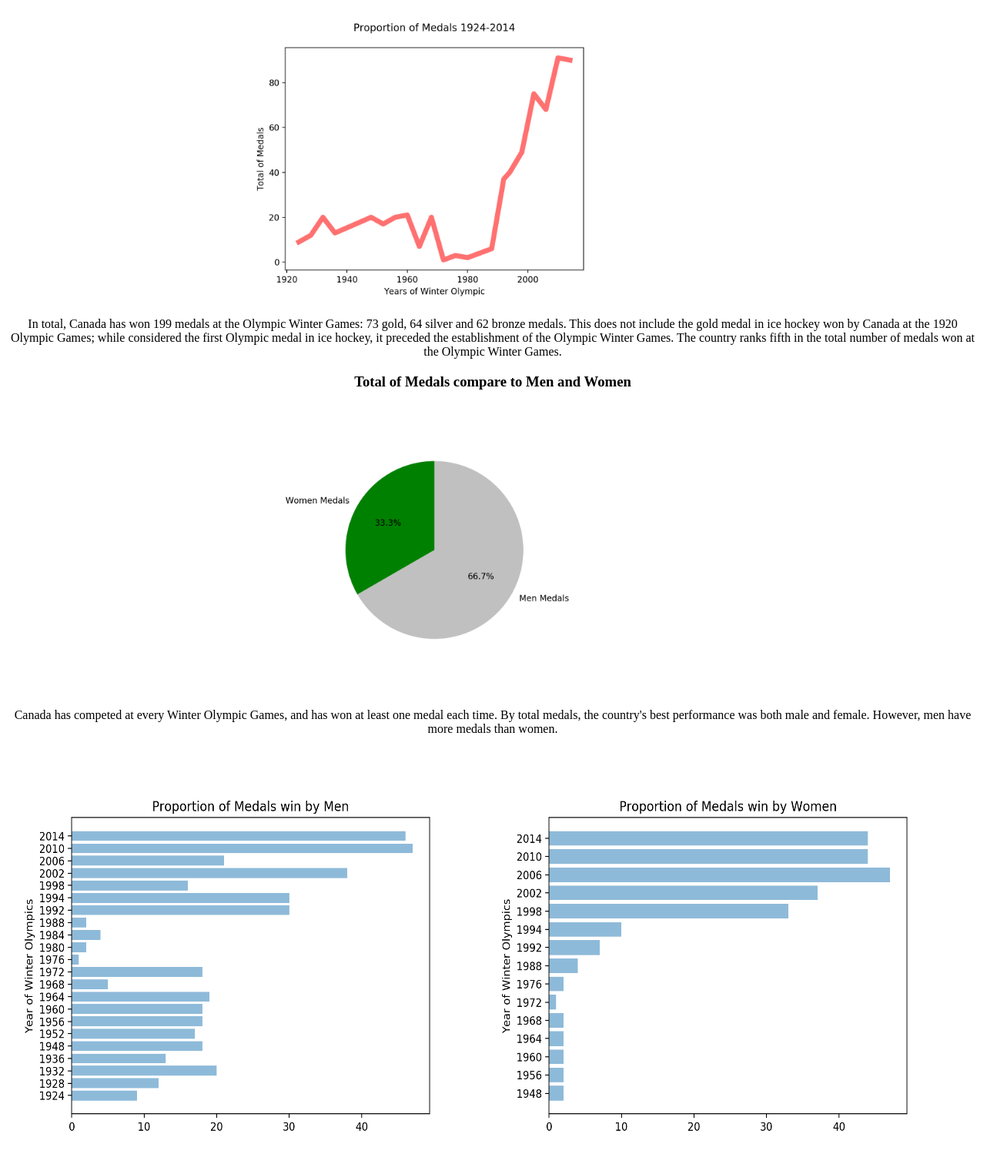
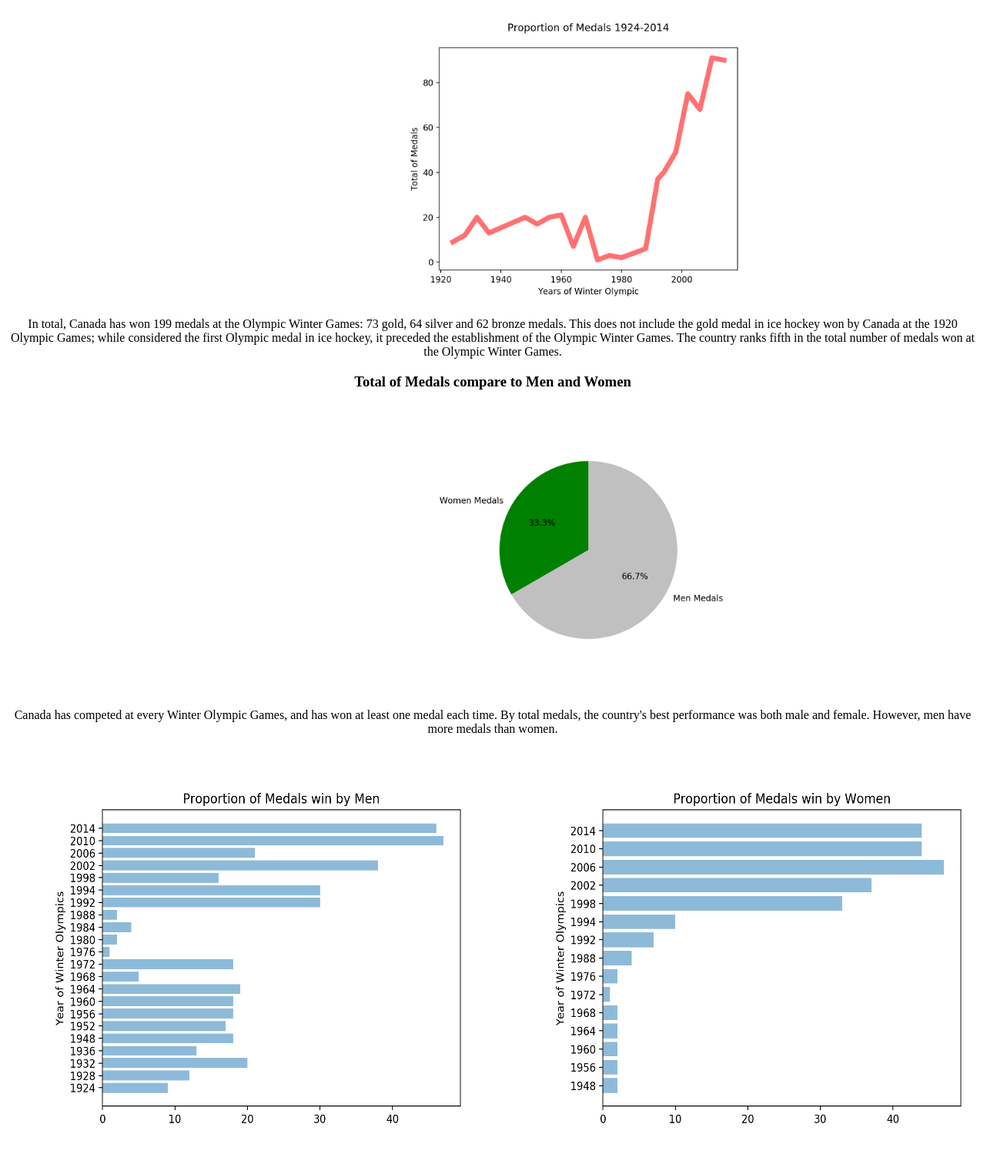
Before and after one commit to le72834/L_Le_HW4_Pt1, a plain HTML site: page index.html in a window 1280 px wide. Shown: the part 50-1562 px from the top of the page at 77% size, 1308 px wide, since content can reach past the window. Drawn offline with Linux system fonts and the light colour scheme.

Commit message:
addinginfo

```diff
--- a/css/main.css
+++ b/css/main.css
@@ -7,7 +7,7 @@ p {
 	text-align: center;
 }
 
-.MedalsbyYear {
+#MedalsbyYear {
 	margin: 0 auto;
 	display: flex;
 	flex-direction: row;
@@ -16,23 +16,23 @@ p {
 .box {
 	padding-top: 20px;
 	text-align: center;
-	margin: 10px;
+	margin-left: 50px;
 }
 
 h3 {
 	text-align: center;
 }
 
-.TotalMedalsbyYear img {
-	margin-left: 300px;
+#TotalMedalsbyYear img {
+	margin-left: 500px;
 }
 
-.total img {
-	margin-left: 300px;
+#total img {
+	margin-left: 500px;
 
 }
 
-.compare {
+#compare {
 	display: flex;
 	flex-direction: row;
 }
--- a/index.html
+++ b/index.html
@@ -8,19 +8,19 @@
 <body>
 	<main>
 		<header>
-			<section class="TotalMedalsbyYear">
+			<section id="TotalMedalsbyYear">
 				<h2> From 1924 to 2014, Canada has achieved a lot of medals.</h2>
 				<img src="images/Medals_1924_2014.png" alt="Line chart of medals from 1924 to 2014" width="500">
 				<p>In total, Canada has won 199 medals at the Olympic Winter Games: 73 gold, 64 silver and 62 bronze medals. This does not include the gold medal in ice hockey won by Canada at the 1920 Olympic Games; while considered the first Olympic medal in ice hockey, it preceded the establishment of the Olympic Winter Games. The country ranks fifth in the total number of medals won at the Olympic Winter Games.</p>
 
 			</section>
-			<section class="total">
+			<section id="total">
 				<h3>Total of Medals compare to Men and Women </h3>
 				<img src="images/Total_Medals.png" alt="Pie Chart about total of medals" width="500">
 				<p>Canada has competed at every Winter Olympic Games, and has won at least one medal each time. By total medals, the country's best performance was both male and female. However, men have more medals than women.</p>
 
 			</section>
-			<section class="MedalsbyYear">
+			<section id="MedalsbyYear">
 
 				<section class="box">
 
@@ -30,14 +30,14 @@
 					<img src="images/Women_Medals_By_Year.png" alt="Bar chart about women medals" width="600" height="500">
 				</section>
 			</section>
-			<section class="Text">
+			<section id="Text">
 				<h3>The medals win by women by year.</h3>
 				<p>The rate of participation of women in the Olympics has been increasing since their first participation in 1948. Some sports are uniquely for women, others are contested by both sexes, while some older sports remain for men only. Studies of media coverage of the Olympics consistently show differences in the ways in which women and men are described and the ways in which their performances are discussed. </p>
 			</section>
 
 
 
-			<section class="compare">
+			<section id="compare">
 
 				<section class="box">
 					<img src="images/Medals_in_1948.png" alt="Pie chart in 1948" width="500">
@@ -48,7 +48,7 @@
 
 
 			</section>
-			<section class="Text">
+			<section id="Text">
 				<h3> The comparison between women and men.</h3>
 
 		</header>			<p>Looking at pie charts, in 1948, the number of medals won by women is less than men. 		While in 2010, the number of medals won by women increase almost equal men.</p>
```
